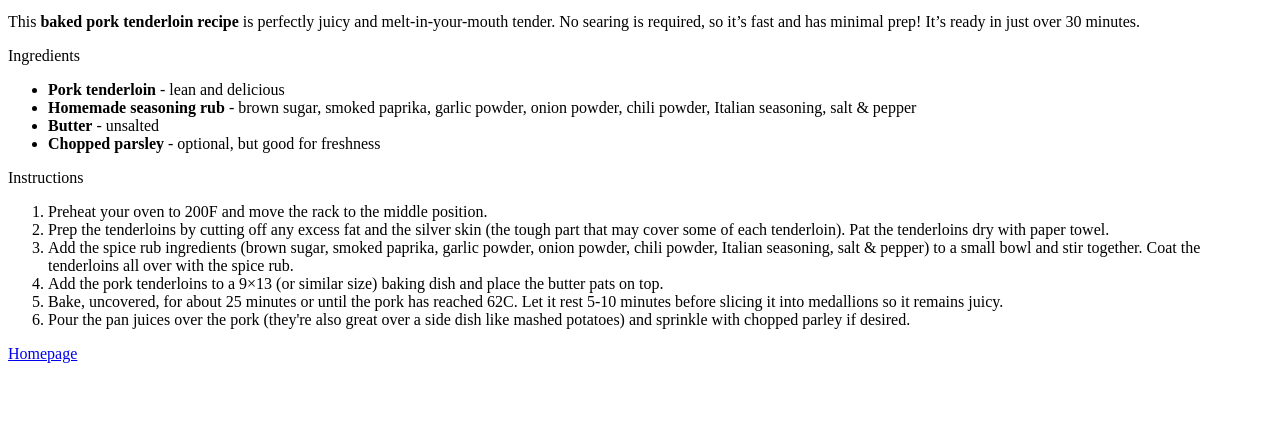
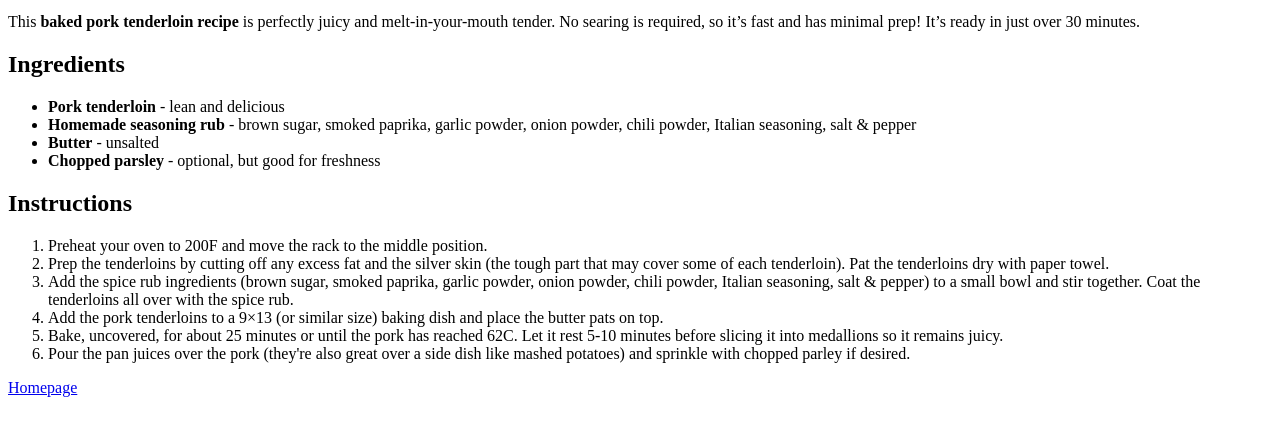
Before and after one commit to HowUnfortunate5/odin-recipes, a plain HTML site: page recipes/pork-tenderloin.html in a window 1280 px wide. Shown: the part 101-536 px from the top of the page. Drawn offline with Linux system fonts and the light colour scheme.

Commit message:
Added headings to "Ingredients" and "Instructions"

```diff
--- a/recipes/pork-tenderloin.html
+++ b/recipes/pork-tenderloin.html
@@ -11,7 +11,7 @@
     <h1>Pork Tenderloin</h1>
     <img src="../images/pork-tenderloin-img.jpg" alt="Sliced pieces of succulent looking pork tenderloin" width="200">
     <p>This <strong>baked pork tenderloin recipe </strong>is perfectly juicy and melt-in-your-mouth tender. No searing is required, so it’s fast and has minimal prep! It’s ready in just over 30 minutes.</p>
-    <p>Ingredients</p>
+    <h2>Ingredients</h2>
     <p><ul>
         <li><strong>Pork tenderloin</strong> - lean and delicious</li>
         <li><strong>Homemade seasoning rub</strong> - brown sugar, smoked paprika, garlic powder, onion powder, chili powder, Italian seasoning, salt & pepper</li>
@@ -19,7 +19,7 @@
         <li><strong>Chopped parsley</strong> - optional, but good for freshness</li>
         </ul></p>
 
-    <p>Instructions</p>
+    <h2>Instructions</h2>
     <p><ol>
         <li>Preheat your oven to 200F and move the rack to the middle position.</li>
         <li>Prep the tenderloins by cutting off any excess fat and the silver skin (the tough part that may cover some of each tenderloin). Pat the tenderloins dry with paper towel.</li>
```
